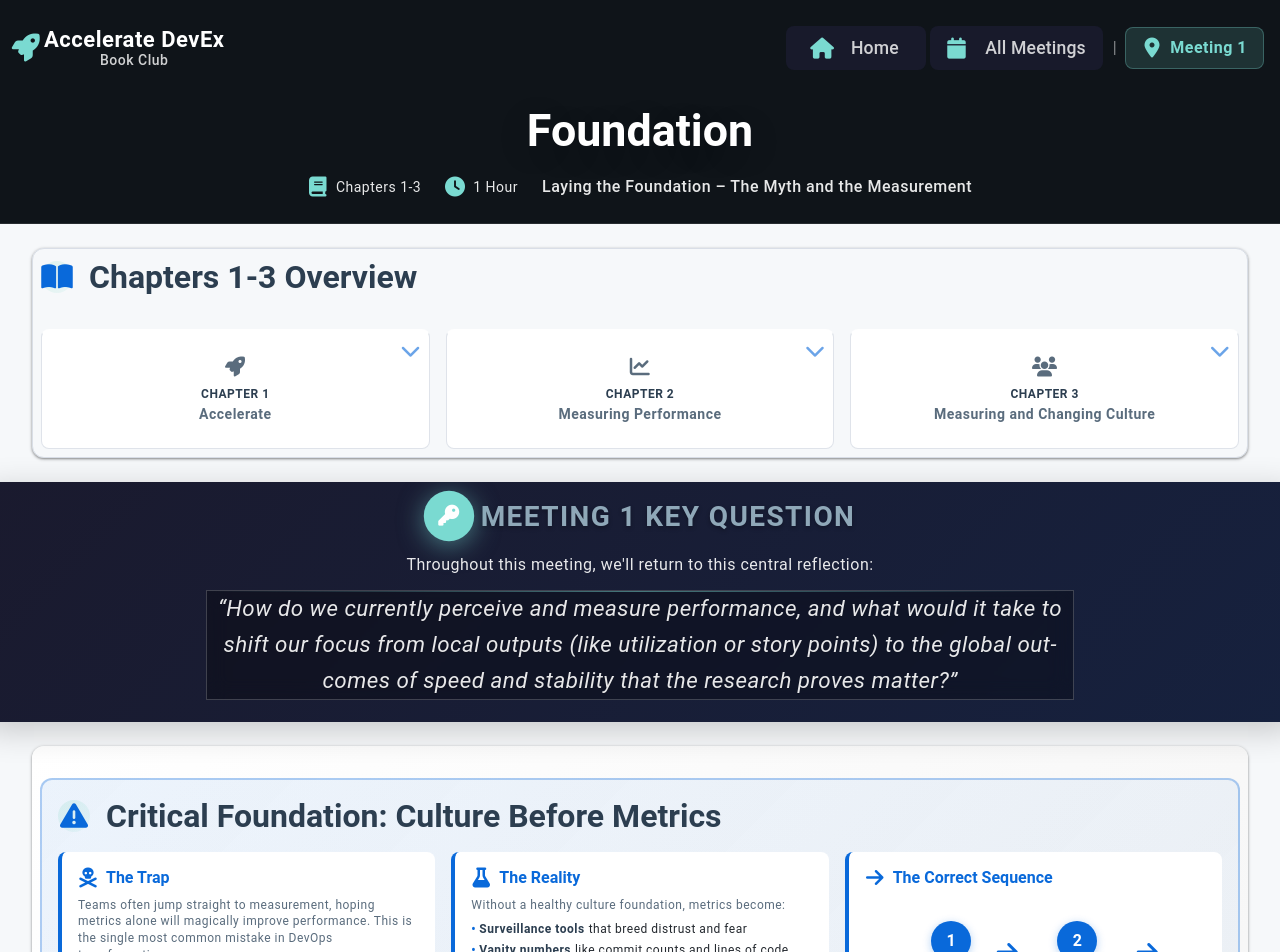
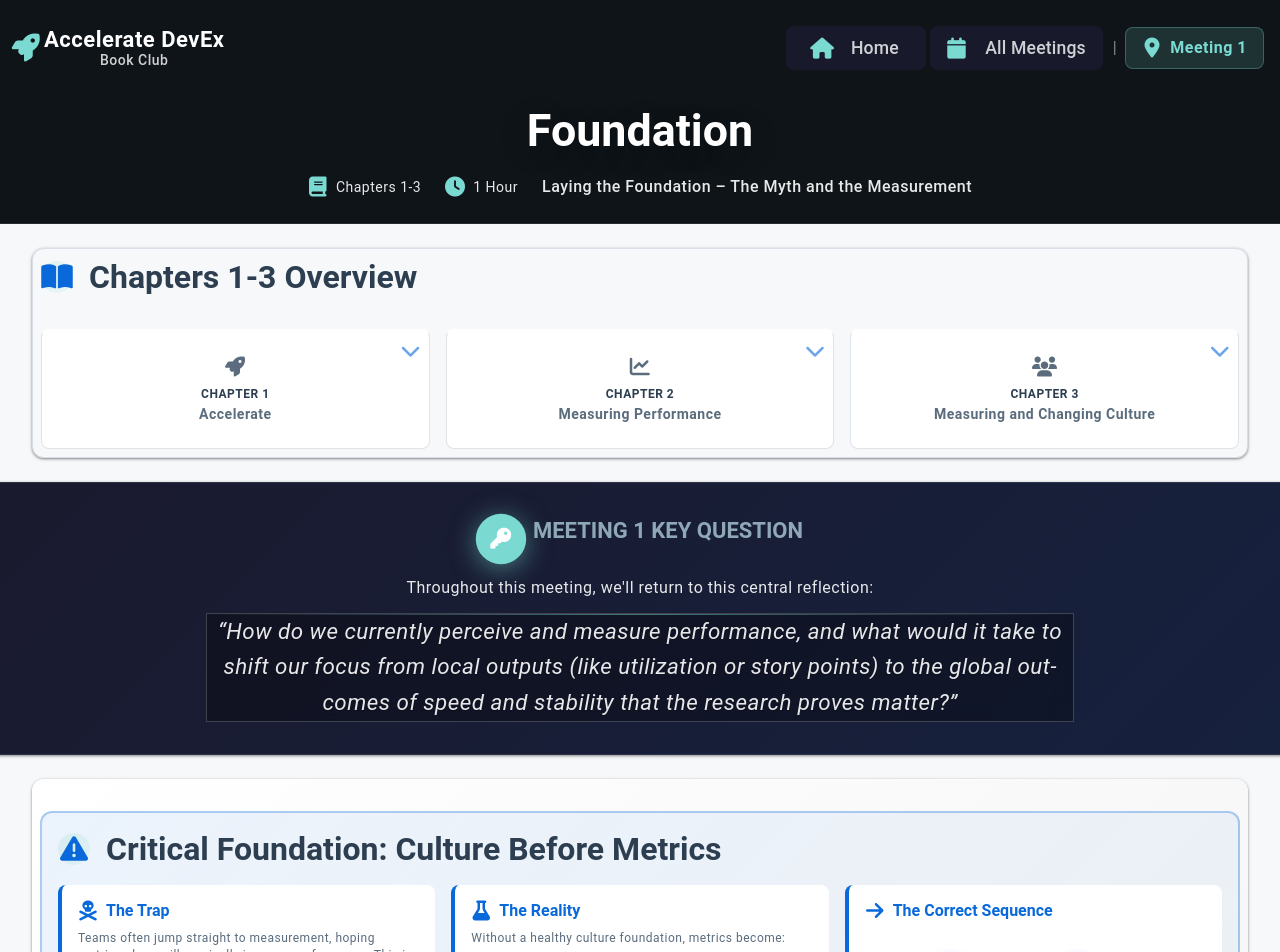
Before and after one commit to mhenke/accelerate-devex-book-club-notebooklm, a Jekyll site: the page built from docs/_meetings/meeting-1.md, in a window 1280 px wide. Shown: the top 952 px of the page. Built offline with Jekyll 4.4.1, drawn with Linux system fonts in a browser that asks for light colours; some web fonts are replaced.

Commit message:
✨ Create unified section-card system with dark-theme and full-width modifiers
Changes:
- Added .section-card.dark-theme modifier for dark backgrounds with light text
- Added .section-card.full-width modifier to span full container width
- Updated base h2 exclusion to include .section-card.dark-theme
- Replaced 3 instances in meeting-1.md:
  - .false-choice-visual → .section-card.dark-theme.full-width (The Problem section)
  - .false-choice-visual → .section-card.dark-theme.full-width (Discussion Questions)
  - .key-question-banner → .section-card.dark-theme.full-width (Key Question banner)

Benefits:
- Unified, composable class system instead of bespoke containers
- Consistent dark theme styling across all sections
- Can combine modifiers: class="section-card dark-theme full-width"
- Eliminates need for separate .false-choice-visual and .key-question-banner rules

Files modified:
- docs/_sass/components/_sections.scss (added dark-theme & full-width modifiers)
- docs/_sass/base/_critical.scss (updated h2 exclusion list)
- docs/_meetings/meeting-1.md (replaced 3 container classes)

🤖 Generated with [Claude Code](https://claude.com/claude-code)

Co-Authored-By: Claude <noreply@anthropic.com>

```diff
--- a/docs/_meetings/meeting-1.md
+++ b/docs/_meetings/meeting-1.md
@@ -166,13 +166,13 @@ document.addEventListener('keydown', function(event) {
 
 <!-- MEETING 1 KEY QUESTION -->
 
-<div class="key-question-banner" markdown="0">
+<div class="section-card dark-theme full-width" markdown="0">
 <div class="key-question-content">
 <div class="key-question-header">
 <div class="key-question-icon">
 <i class="fas fa-key" aria-hidden="true"></i>
 </div>
-<h2 class="key-question-title">MEETING 1 KEY QUESTION</h2>
+<h2>MEETING 1 KEY QUESTION</h2>
 </div>
 <div class="key-question-intro">Throughout this meeting, we'll return to this central reflection:</div>
 <div class="key-question-quote">
@@ -386,9 +386,9 @@ document.addEventListener('keydown', function(event) {
 <!-- DEVELOPER EXPERIENCE DIMENSIONS -->
 
 <!-- THE PROBLEM -->
-<div class="false-choice-visual" markdown="0">
+<div class="section-card dark-theme full-width" markdown="0">
   <div class="false-choice-container">
-    <h2 class="false-choice-main-title"><i class="fas fa-code-branch" aria-hidden="true"></i> The Problem: False Choice</h2>
+    <h2><i class="fas fa-code-branch" aria-hidden="true"></i> The Problem: False Choice</h2>
     <h3 class="false-choice-subtitle">Most teams believe they must choose the optimal development approach</h3>
 
     <div class="choice-options">
@@ -962,9 +962,9 @@ function hideMetricsDetails() {
 </div>
 
 <!-- DISCUSSION QUESTIONS -->
-<div class="false-choice-visual" markdown="0">
+<div class="section-card dark-theme full-width" markdown="0">
   <div class="false-choice-container">
-    <h2 class="false-choice-main-title"><i class="fas fa-comments"></i> Discussion Questions</h2>
+    <h2><i class="fas fa-comments"></i> Discussion Questions</h2>
     <p class="false-choice-subtitle">Reflect on these questions as a team to deepen your understanding</p>
 
     <div class="discussion-questions-list">
--- a/docs/_sass/base/_critical.scss
+++ b/docs/_sass/base/_critical.scss
@@ -137,7 +137,7 @@ h2 {
   @include heading-2;
 
   // Standardized h2 styling for all sections (except dark theme sections)
-  &:not(.key-question h2, .false-choice-visual h2, .key-question-banner h2, .deployment-signal h2) {
+  &:not(.key-question h2, .false-choice-visual h2, .key-question-banner h2, .deployment-signal h2, .section-card.dark-theme h2) {
     display: flex;
     align-items: center;
     gap: var(--space-md);
--- a/docs/_sass/components/_sections.scss
+++ b/docs/_sass/components/_sections.scss
@@ -26,6 +26,38 @@
 
   &.left-align {
     text-align: left;
+  }
+
+  // Dark theme modifier - dark background with light text
+  &.dark-theme {
+    background: linear-gradient(135deg, #1a1a2e, #16213e);
+    border: 1px solid rgba(255, 255, 255, 0.1);
+    color: var(--text-light);
+
+    // Override heading colors for dark theme
+    h1,
+    h2,
+    h3,
+    h4,
+    h5,
+    h6 {
+      color: var(--text-light);
+    }
+  }
+
+  // Full-width modifier - no border-radius, spans full container
+  &.full-width {
+    width: 100%;
+    border-radius: 0;
+    margin-left: 0;
+    margin-right: 0;
+
+    // Break out of meeting container to span truly full width
+    .meeting-container & {
+      margin-left: calc(-1 * var(--space-md));
+      margin-right: calc(-1 * var(--space-md));
+      width: calc(100% + 2 * var(--space-md));
+    }
   }
 
   // Action Items and Discussion Questions modifier (unified)
```
